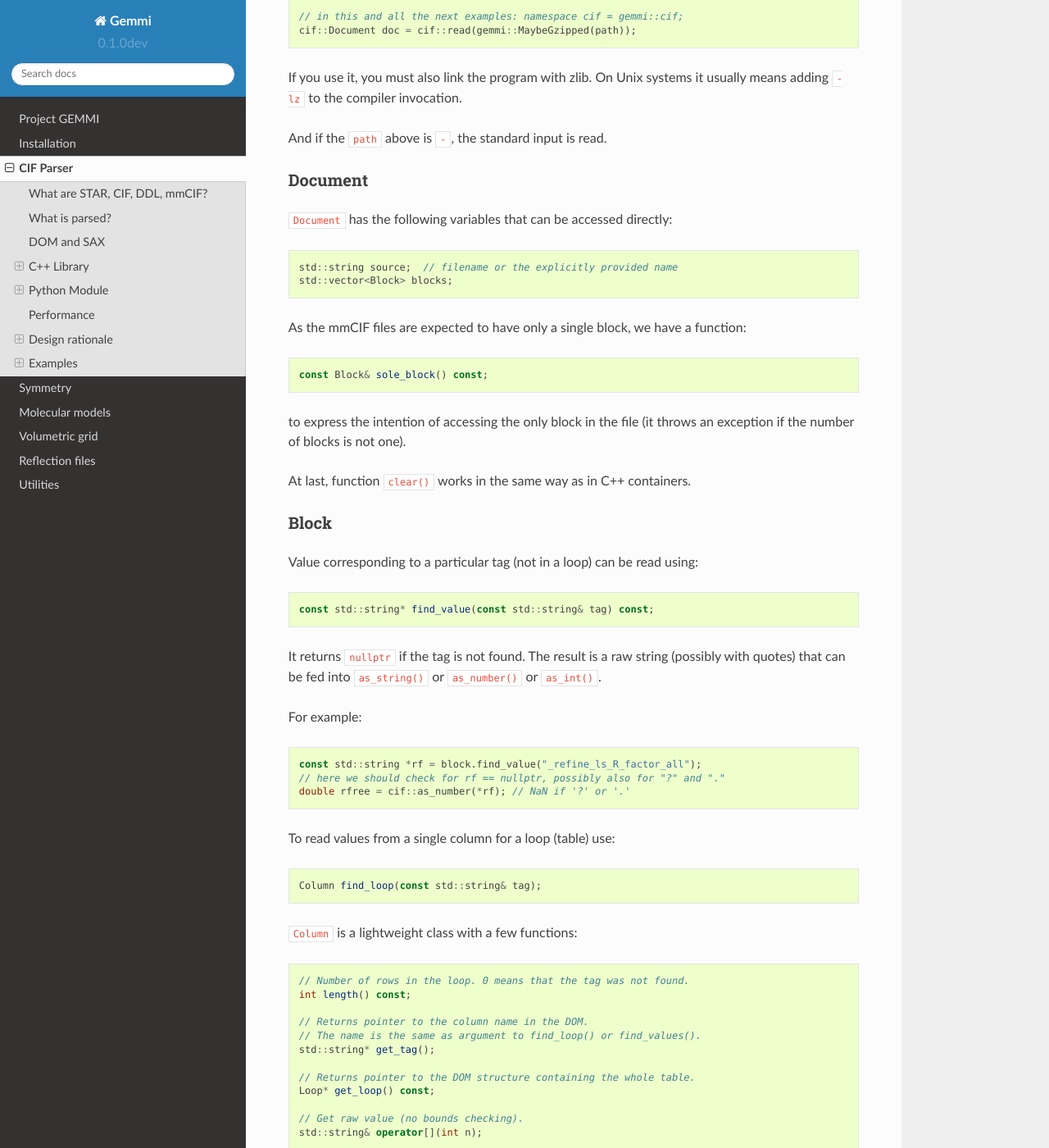
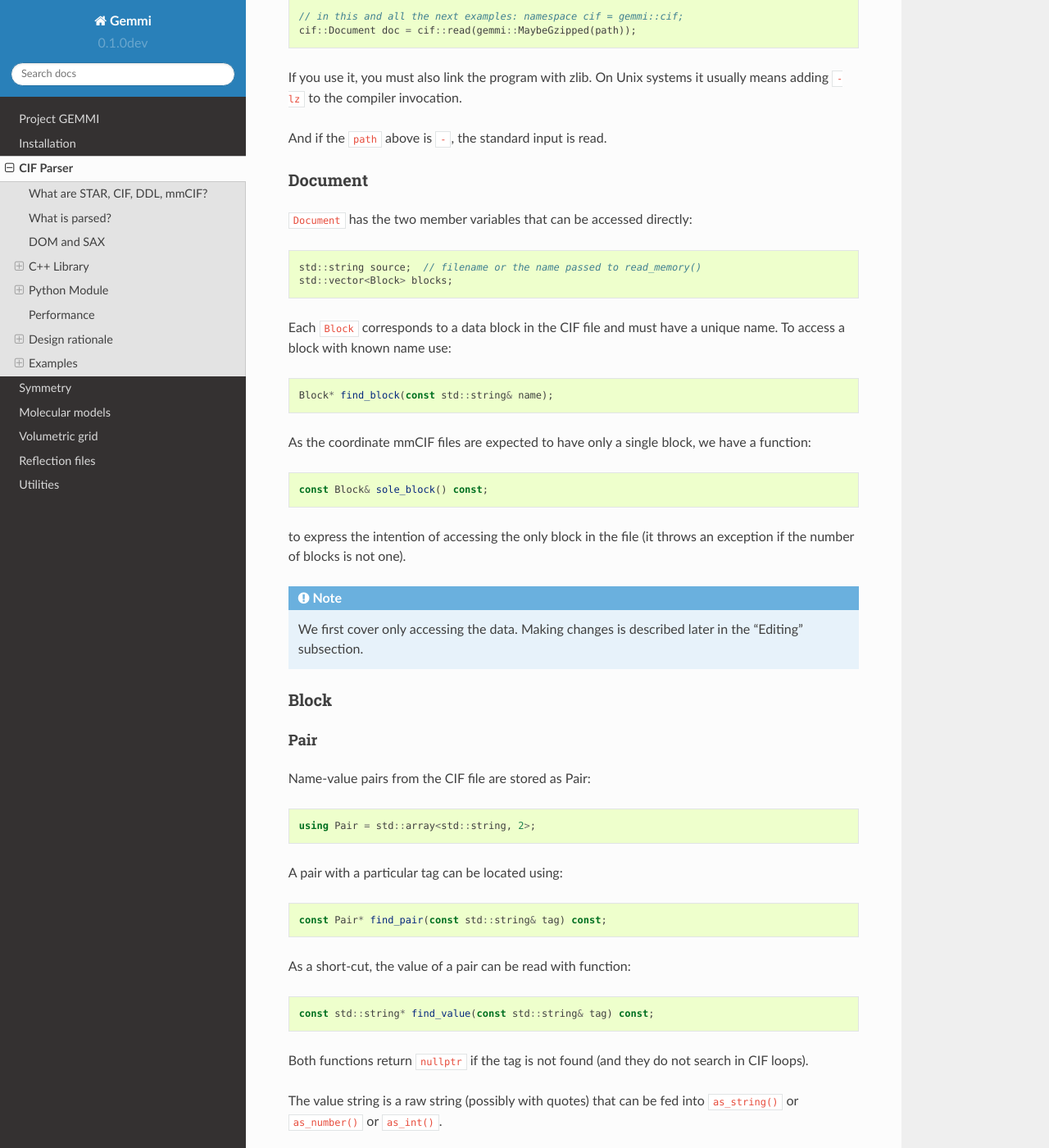
Before and after one commit to project-gemmi/gemmi, a Sphinx documentation site: the page built from docs/cif-parser.rst, in a window 1280 px wide and 1400 px high, scrolled down 5056 px. Shown: the whole window at 82% size. Built offline with Sphinx 7.4.7 and the Read the Docs theme 2.0.0, drawn with Linux system fonts in a browser that asks for light colours; some of the changed text lies outside the part shown.

Commit message:
test cif writing

```diff
--- a/docs/cif-parser.rst
+++ b/docs/cif-parser.rst
@@ -260,12 +260,17 @@ And if the ``path`` above is ``-``, the standard input is read.
 Document
 --------
 
-``Document`` has the following variables that can be accessed directly::
+``Document`` has the two member variables that can be accessed directly::
 
-  std::string source;  // filename or the explicitly provided name
+  std::string source;  // filename or the name passed to read_memory()
   std::vector<Block> blocks;
 
-As the mmCIF files are expected to have only a single block,
+Each ``Block`` corresponds to a data block in the CIF file and must have
+a unique name. To access a block with known name use::
+
+  Block* find_block(const std::string& name);
+
+As the coordinate mmCIF files are expected to have only a single block,
 we have a function::
 
   const Block& sole_block() const;
@@ -273,17 +278,33 @@ we have a function::
 to express the intention of accessing the only block in the file
 (it throws an exception if the number of blocks is not one).
 
-At last, function ``clear()`` works in the same way as in C++ containers.
+.. note::
+
+    We first cover only accessing the data. Making changes is described
+    later in the "Editing" subsection.
 
 Block
 -----
 
-Value corresponding to a particular tag (not in a loop) can be read using::
+Pair
+~~~~
+
+Name-value pairs from the CIF file are stored as Pair::
+
+    using Pair = std::array<std::string, 2>;
+
+A pair with a particular tag can be located using::
+
+    const Pair* find_pair(const std::string& tag) const;
+
+As a short-cut, the value of a pair can be read with function::
 
     const std::string* find_value(const std::string& tag) const;
 
-It returns ``nullptr`` if the tag is not found.
-The result is a raw string (possibly with quotes) that can be fed into
+Both functions return ``nullptr`` if the tag is not found (and they
+do not search in CIF loops).
+
+The value string is a raw string (possibly with quotes) that can be fed into
 ``as_string()`` or ``as_number()`` or ``as_int()``.
 
 For example::
@@ -291,6 +312,9 @@ For example::
     const std::string *rf = block.find_value("_refine_ls_R_factor_all");
     // here we should check for rf == nullptr, possibly also for "?" and "."
     double rfree = cif::as_number(*rf); // NaN if '?' or '.'
+
+Loop
+~~~~
 
 To read values from a single column for a loop (table) use::
 
@@ -321,6 +345,9 @@ To read values from a single column for a loop (table) use::
 
     for (const std::string &s : block.find_loop("_atom_site_type_symbol"))
       std::cout << cif::as_string(s) << std::endl;
+
+Pair or Loop
+~~~~~~~~~~~~
 
 Since some values (and in mmCIF files -- all values) can be given
 either as a single item or in a loop, it is convenient to handle
@@ -436,12 +463,44 @@ Block::get_mmcif_category_names()
 
 Block::find_mmcif_category()
 
+Frame
+~~~~~
+
+The named save frames (keyword ``save_``) from the STAR specification
+are used in CIF files only as sub-sections of a block.
+The only place where they are normally enountered are mmCIF dictionaries.
+
+TODO: document how to access save frames
+
 Editing
 -------
 
 TODO: describe how to create a new CIF file, how to modify cif::Document,
 and how to write it to file.
+(changing values using iterators,
+Document::clear(), Block::delete_loop(), Block::delete_category(),
+Block::set_pair(), ...)
 
+Writing
+-------
+
+The functions writing ``cif::Document`` to C++ stream or to a file
+are in a separate header file ``gemmi/to_cif.hpp``::
+
+    std::ostream& operator<<(std::ostream& os, const gemmi::cif::Document& doc);
+    void write_to_file(const Document& doc, const std::string& filename);
+
+JSON
+----
+
+Header ``gemmi/to_json.hpp`` provides code for serializing
+``cif::Document`` as JSON. It has a number of options for customizing
+the translation. In particular, both mmCIF and CIF-JSON flavours are supported.
+More details about the flavours are given in the description of
+:ref:`gemmi-convert <json>`.
+
+Such JSON files can be read back into the ``cif::Document`` structure
+using function from ``gemmi/json.hpp``.
 
 Python Module
 =============
@@ -519,6 +578,11 @@ It can be iterated, accessed by block index and by block name:
 Functions that modify the content of the block are described in the section
 "Editing" below.
 
+.. note::
+
+    We first cover only accessing the data. Making changes and writing
+    CIF files is described later in the "Editing" subsection.
+
 Block
 -----
 
--- a/docs/utils.rst
+++ b/docs/utils.rst
@@ -177,6 +177,8 @@ gemmi-convert
 
 This programs combines a few functions.
 
+.. _json:
+
 CIF -- JSON
 -----------
 
```
Also changed, not shown: other parts of docs/cif-parser.rst (+2 -0 lines), 2 other files.
